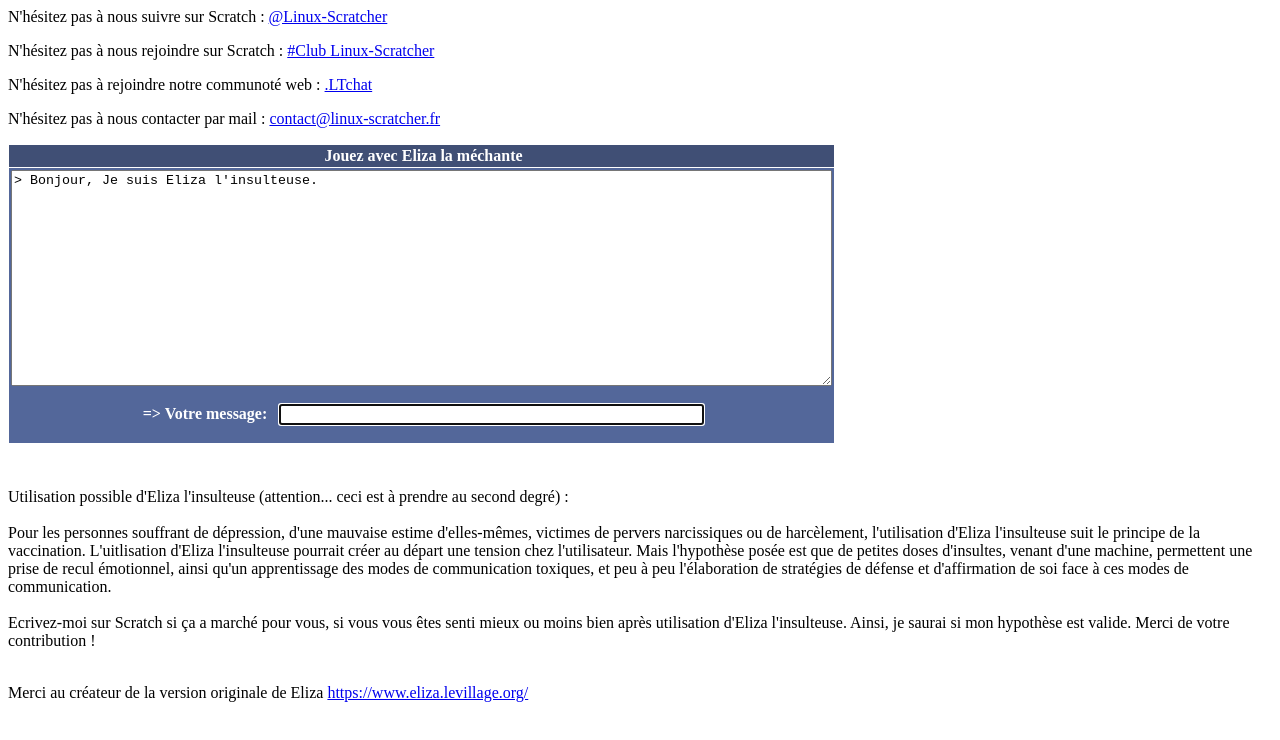
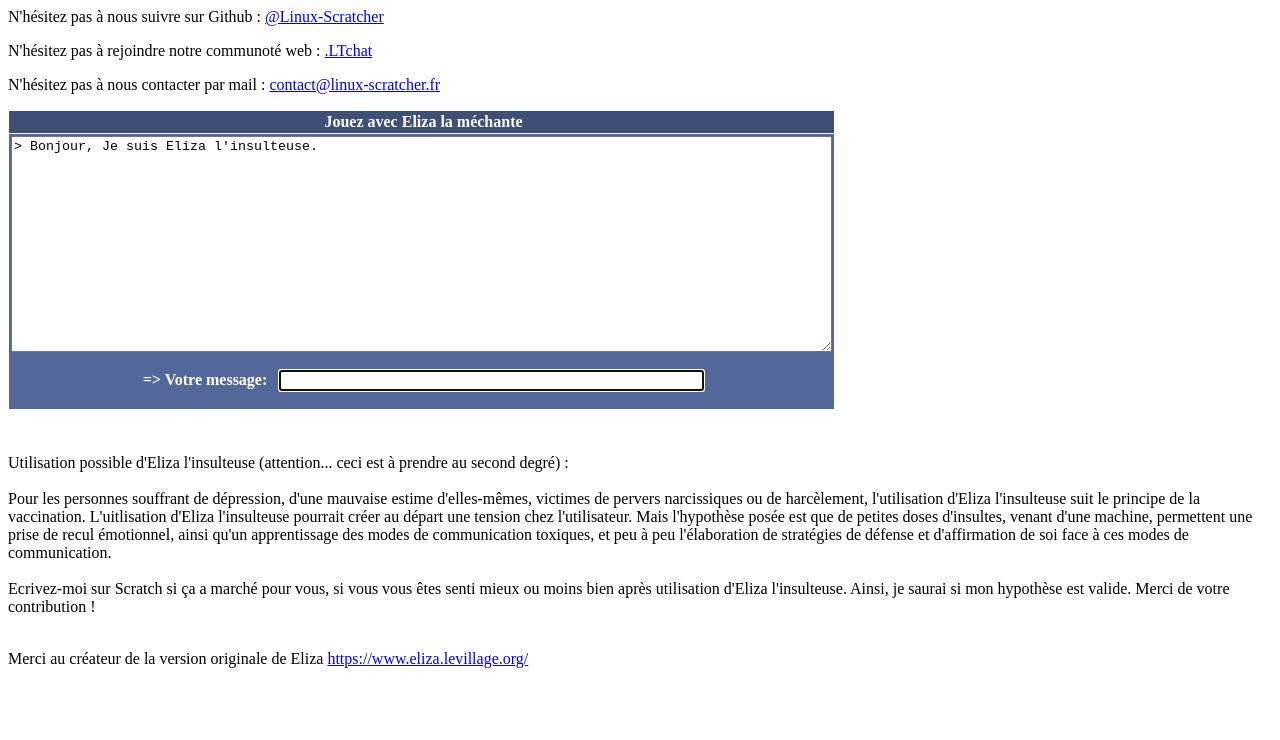
Before and after one commit to Linux-Scratcher/eliza-insulteuse, a plain HTML site: page index.html in a window 1280 px wide. Drawn offline with Linux system fonts and the light colour scheme.

Commit message:
Update index.html

```diff
--- a/index.html
+++ b/index.html
@@ -2,8 +2,7 @@
 <meta http-equiv="Content-Type" content="text/html;charset=UTF-8">
 <meta name="Description" content="Parlez a Eliza!">
 <title>Eliza, Thérapeute insultante</title>
-<p1><p>N'hésitez pas à nous suivre sur Scratch : <a href="https://scratch.mit.edu/users/Linux-Scratcher/">@Linux-Scratcher</a></p>
-<p1><p>N'hésitez pas à nous rejoindre sur Scratch : <a href="https://scratch.mit.edu/studios/33663381/comments">#Club Linux-Scratcher</a></p>
+<p1><p>N'hésitez pas à nous suivre sur Github : <a href="https://github.com/Linux-Scratcher/">@Linux-Scratcher</a></p>
 <p1><p>N'hésitez pas à rejoindre notre communoté web : <a href="https://linux-scratcher.fr">.LTchat</a></p>
 	<p1><p>N'hésitez pas à nous contacter par mail : <a href="mailto:contact@linux-scratcher.fr">contact@linux-scratcher.fr</a></p>
 
```
